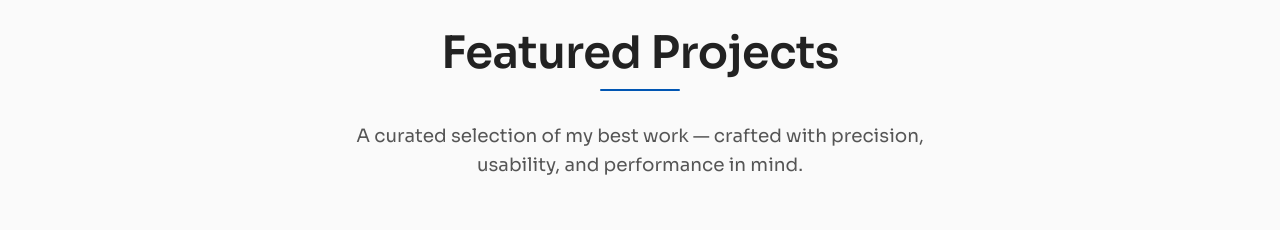
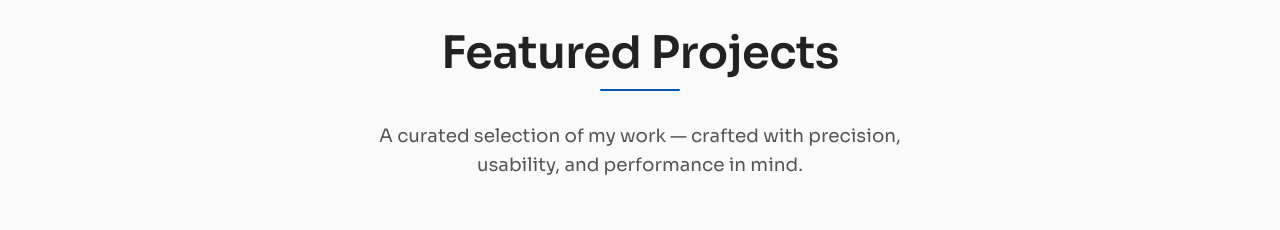
Before and after one commit to Karoly-Git/karolyhornyak, a React (Create React App) app: page / in a window 1280 px wide. Shown: the part 4160-4390 px from the top of the page. Built offline with nearby package versions, Linux system fonts and the light colour scheme.

Commit message:
Update Projects title

```diff
--- a/src/components/sections/Projects.jsx
+++ b/src/components/sections/Projects.jsx
@@ -48,7 +48,7 @@ export default function Projects({ projectsRef }) {
                 animate={sectionInView ? { opacity: 1, y: 0 } : {}}
                 transition={{ duration: 0.9, delay: 0.15 }}
             >
-                A curated selection of my best work — crafted with precision, usability, and performance in mind.
+                A curated selection of my work — crafted with precision, usability, and performance in mind.
             </m.p>
 
             <m.div
```
